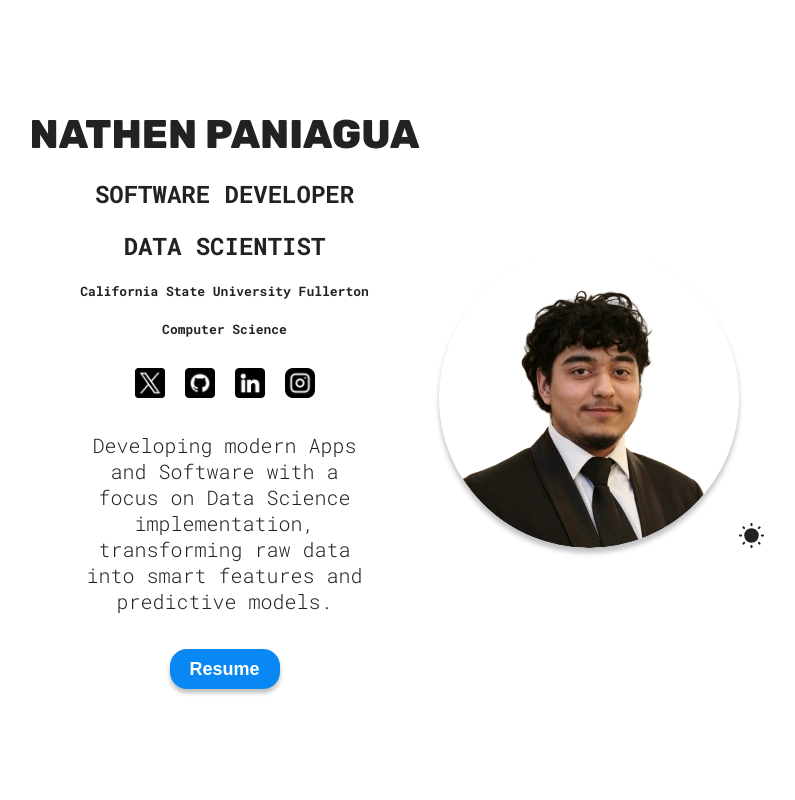
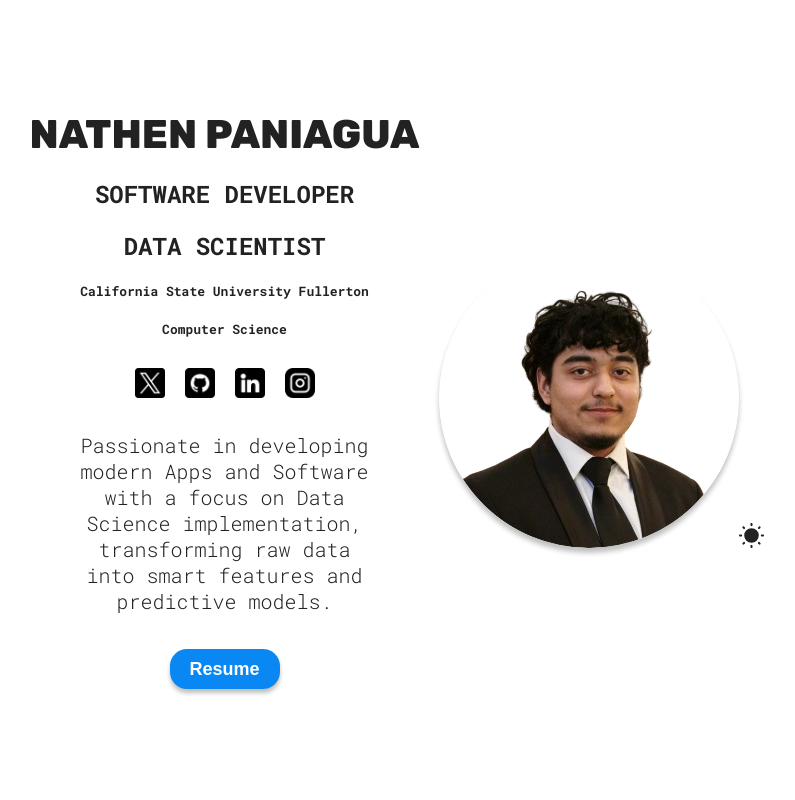
Before and after one commit to CSUFNathen/Portfolio-NathenPaniagua, a React (Vite) app: page / in a window 1280 px wide. Shown: the top 800 px of the page, without its empty margins (243-1038 px from the left). Built offline with nearby package versions, Linux system fonts and the light colour scheme.

Commit message:
Update description text in Hero component

```diff
--- a/src/sections/Hero/Hero.jsx
+++ b/src/sections/Hero/Hero.jsx
@@ -73,7 +73,7 @@ function Hero() {
 
       </div>
       <p className={styles.description}>
-       Developing modern Apps and Software with a focus on Data Science implementation, transforming raw data into smart features and predictive models.
+       Passionate in developing modern Apps and Software with a focus on Data Science implementation, transforming raw data into smart features and predictive models.
       </p>
 
       <a href={CV} download className={styles.resume}>
```
